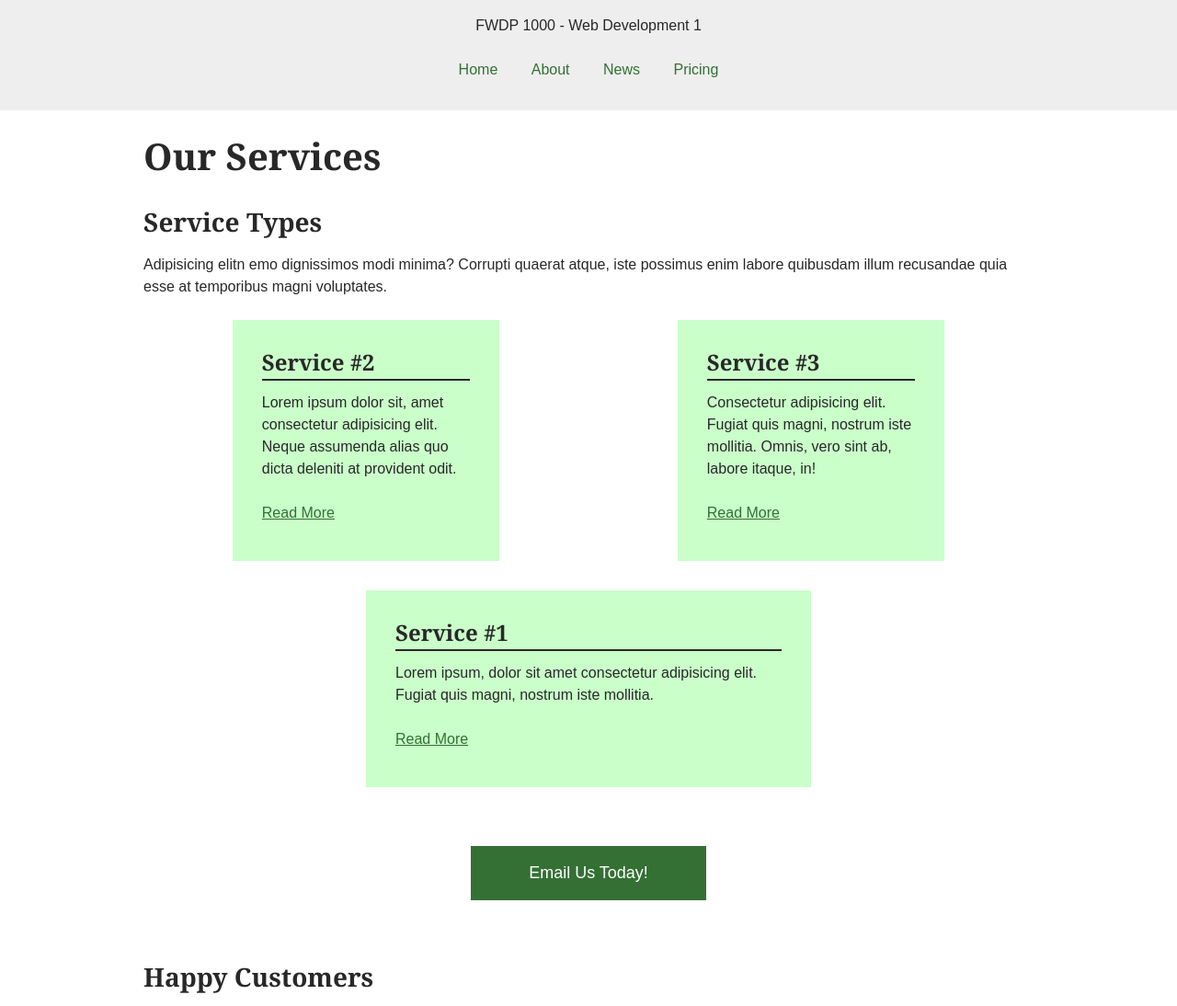
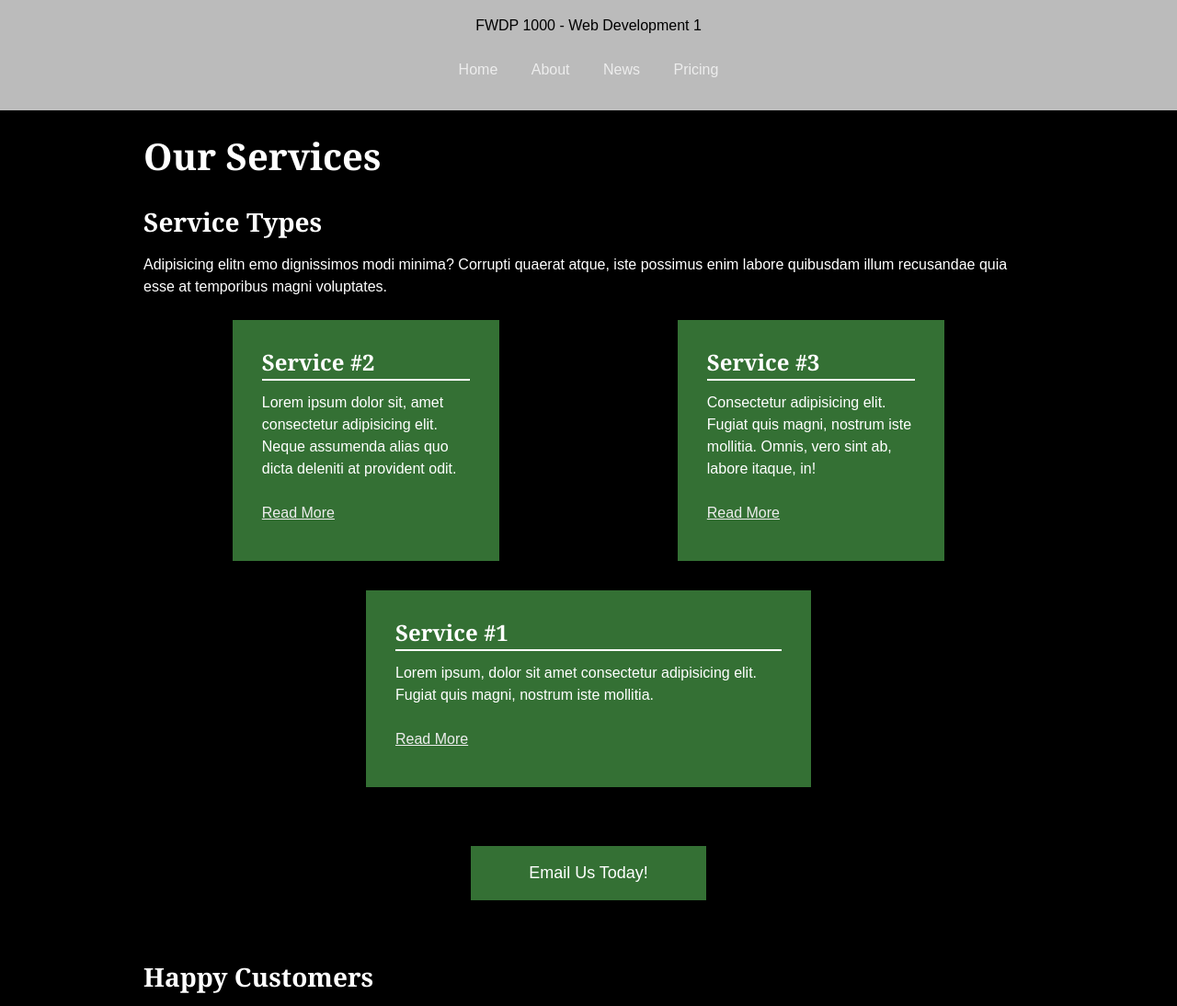
Before and after one commit to Dongwon38/day-09, a plain HTML site: page services.html in a window 1280 px wide. Shown: the top 1094 px of the page at 92% size. Drawn offline with Linux system fonts and the dark colour scheme.

Commit message:
Added queries

```diff
--- a/services.html
+++ b/services.html
@@ -40,7 +40,12 @@
               Lorem ipsum, dolor sit amet consectetur adipisicing elit. Fugiat
               quis magni, nostrum iste mollitia.
             </p>
-            <p><a href="#">Read More</a></p>
+            <p>
+              <a href="#"
+                >Read More
+                <span class="screen-reader-text">about Service #1</span></a
+              >
+            </p>
           </article>
 
           <article>
--- a/styles/services.css
+++ b/styles/services.css
@@ -22,6 +22,18 @@
 
 /* Typography
 --------------------------------------------- */
+
+/* scroll-behavior */
+html {
+  scroll-behavior: smooth;
+}
+
+@media (prefers-reduced-motion) {
+  html {
+    scroll-behavior: auto;
+  }
+}
+
 body {
   font-family: Arial, "Helvetica Neue", Helvetica, sans-serif;
   font-size: 1rem;
@@ -244,3 +256,30 @@ nav a {
 /*--------------------------------------------------------------
 # Dark Mode
 --------------------------------------------------------------*/
+
+@media (prefers-color-scheme: dark) {
+  body {
+    background-color: black;
+    color: white;
+  }
+
+  header,
+  footer {
+    background-color: #bbb;
+    color: #000;
+  }
+
+  .services article {
+    background-color: #347034;
+  }
+
+  a,
+  a:visited {
+    color: #ededed;
+  }
+
+  a:hover,
+  a:focus {
+    color: #eea;
+  }
+}
```
